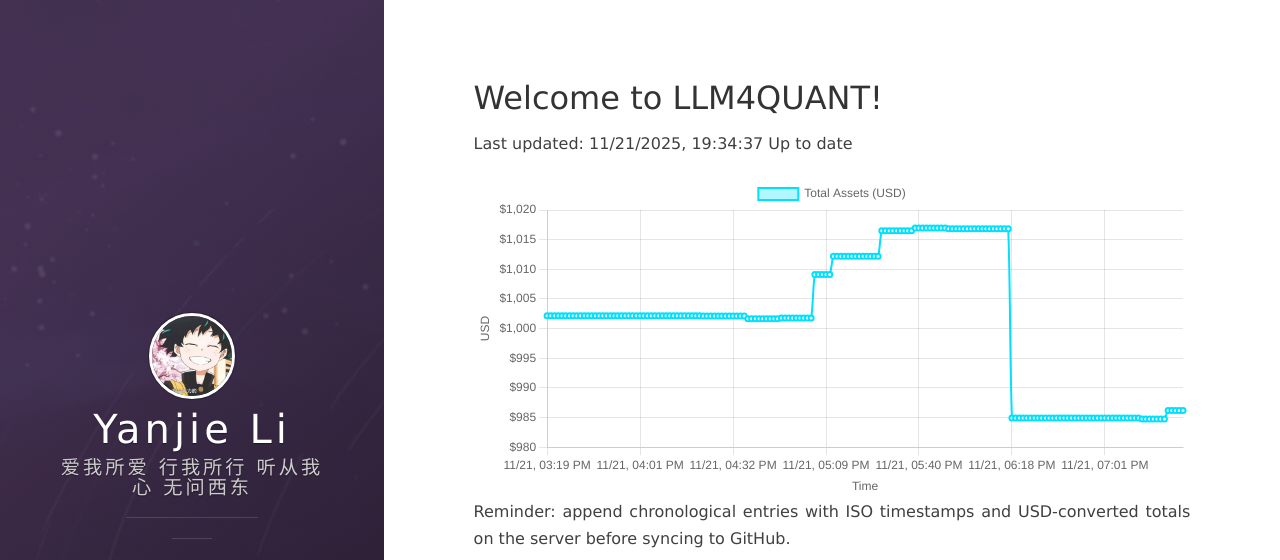
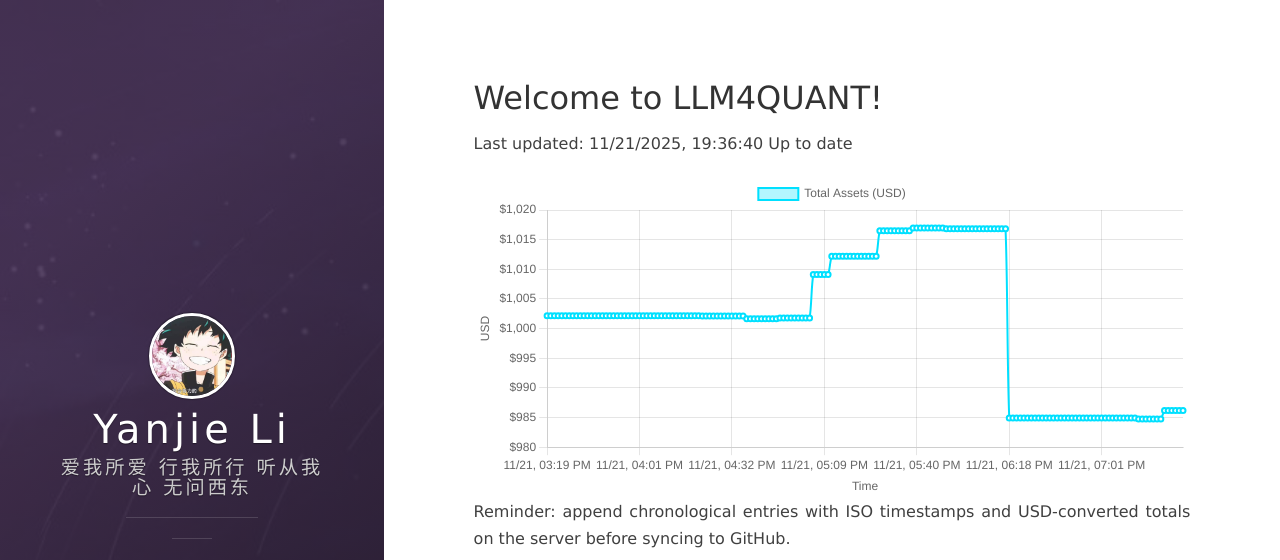
Before and after one commit to leeyegy/leeyegy.github.io, a Jekyll site: the page built from live-trading.html, in a window 1280 px wide and 1081 px high. Shown: the top 560 px of the window. Built offline with Jekyll 4.4.1, drawn with Linux system fonts in a browser that asks for light colours; nearby versions of some CDN libraries.

Commit message:
AccountMonitor: update balance history 2025-11-22T03:36:40+08:00

```diff
--- a/assets/data/binance/balance-history.json
+++ b/assets/data/binance/balance-history.json
@@ -1,5 +1,5 @@
 {
-  "generatedAt": "2025-11-22T03:34:37+08:00",
+  "generatedAt": "2025-11-22T03:36:40+08:00",
   "asset": "total_usd_value",
   "history": [
     {
@@ -689,6 +689,10 @@
     {
       "timestamp": "2025-11-22T03:34:37+08:00",
       "totalUsd": 986.17042413
+    },
+    {
+      "timestamp": "2025-11-22T03:36:40+08:00",
+      "totalUsd": 986.17042413
     }
   ]
 }
```
